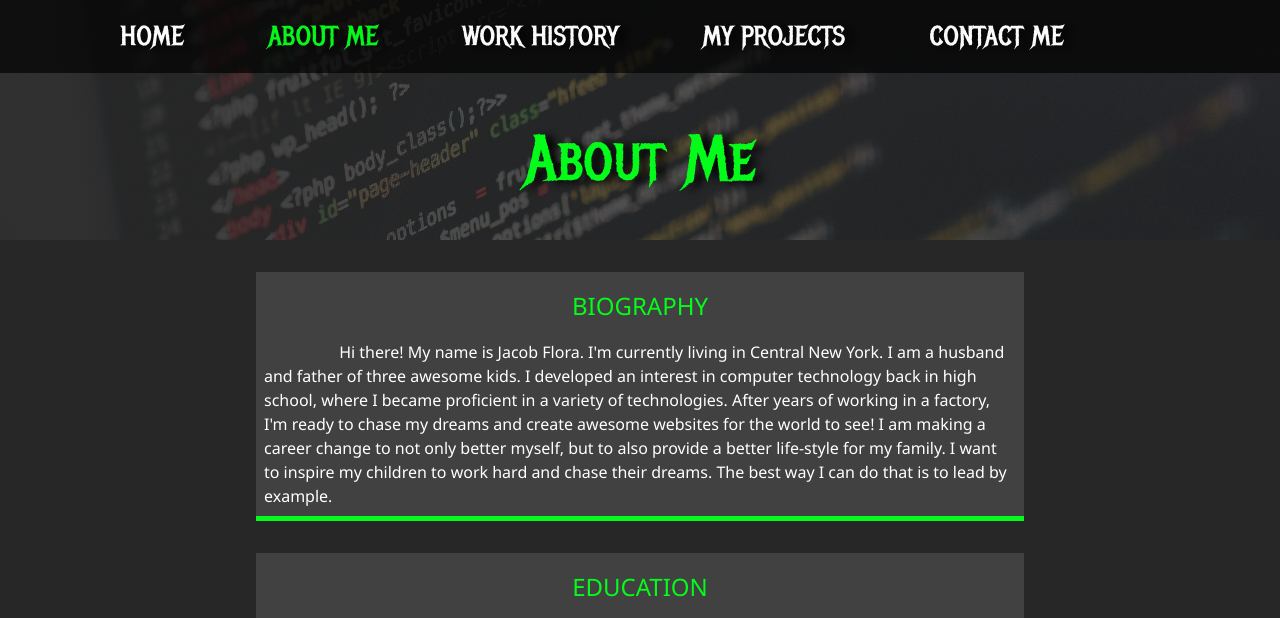
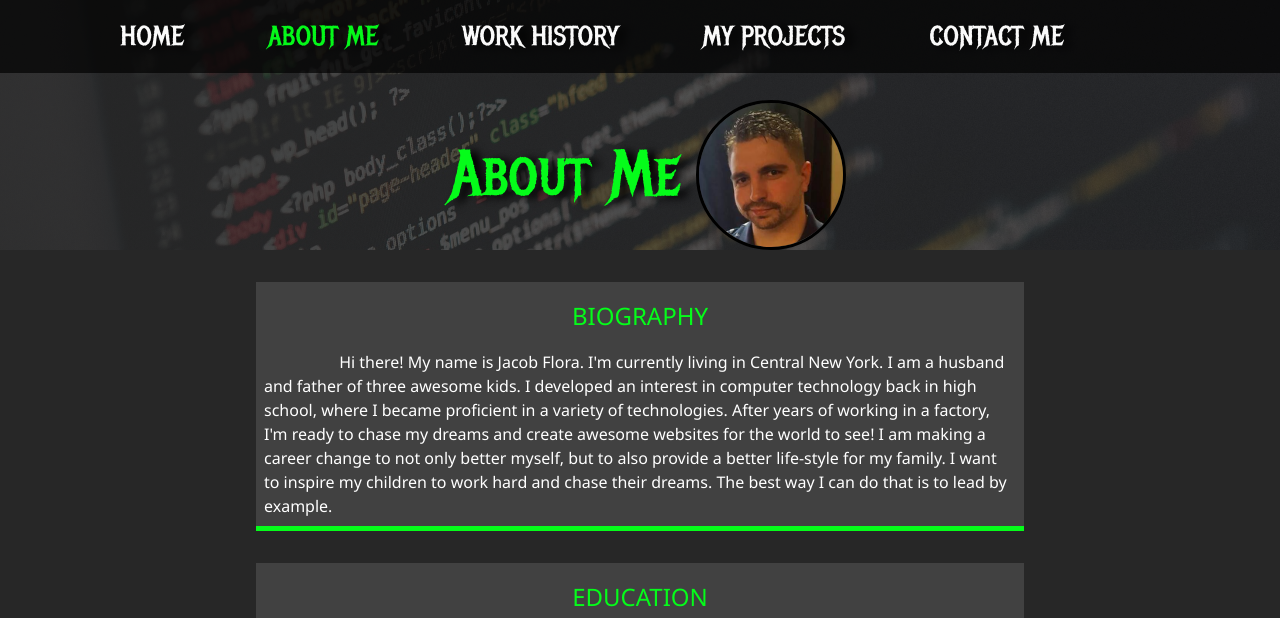
Before and after one commit to Jacob52210/Portfolio, a plain HTML site: page about.html in a window 1280 px wide. Shown: the top 618 px of the page. Drawn offline with Linux system fonts and the light colour scheme.

Commit message:
added headshot pic to About Me page

```diff
--- a/about.html
+++ b/about.html
@@ -47,7 +47,10 @@
 			<section class="about">
 				<div class="about_bio-image">
 					<div class="about_bio">
-						<h1 class="text-secondary">About Me</h1>
+						<h1 class="text-secondary">
+							About Me
+						</h1>
+						<img class="headshot" src="./img/headshot.jpg" alt="Jacob Flora Headshot" />
 					</div>
 				</div>
 
--- a/css/_about.scss
+++ b/css/_about.scss
@@ -11,6 +11,7 @@
 		flex-direction: column;
 		align-items: center;
 		justify-content: flex-end;
+		padding-top: 250px;
 
 		p {
 			margin-bottom: 2rem;
@@ -21,12 +22,22 @@
 	&_bio {
 		width: 80%;
 		text-align: center;
+		display: flex;
+		justify-content: center;
+		align-items: center;
+
+		.headshot {
+			width: 150px;
+			height: auto;
+			border: 3px solid black;
+			border-radius: 100px;
+		}
 
 		.text-secondary {
 			font-size: 3rem;
 			font-family: 'Metal Mania', cursive;
 			text-shadow: 8px 2px 8px black;
-			padding: 2rem;
+			padding: 1rem;
 		}
 	}
 
```
Also changed, not shown: css/main.css, img/headshot.jpg (added), 1 other file.
